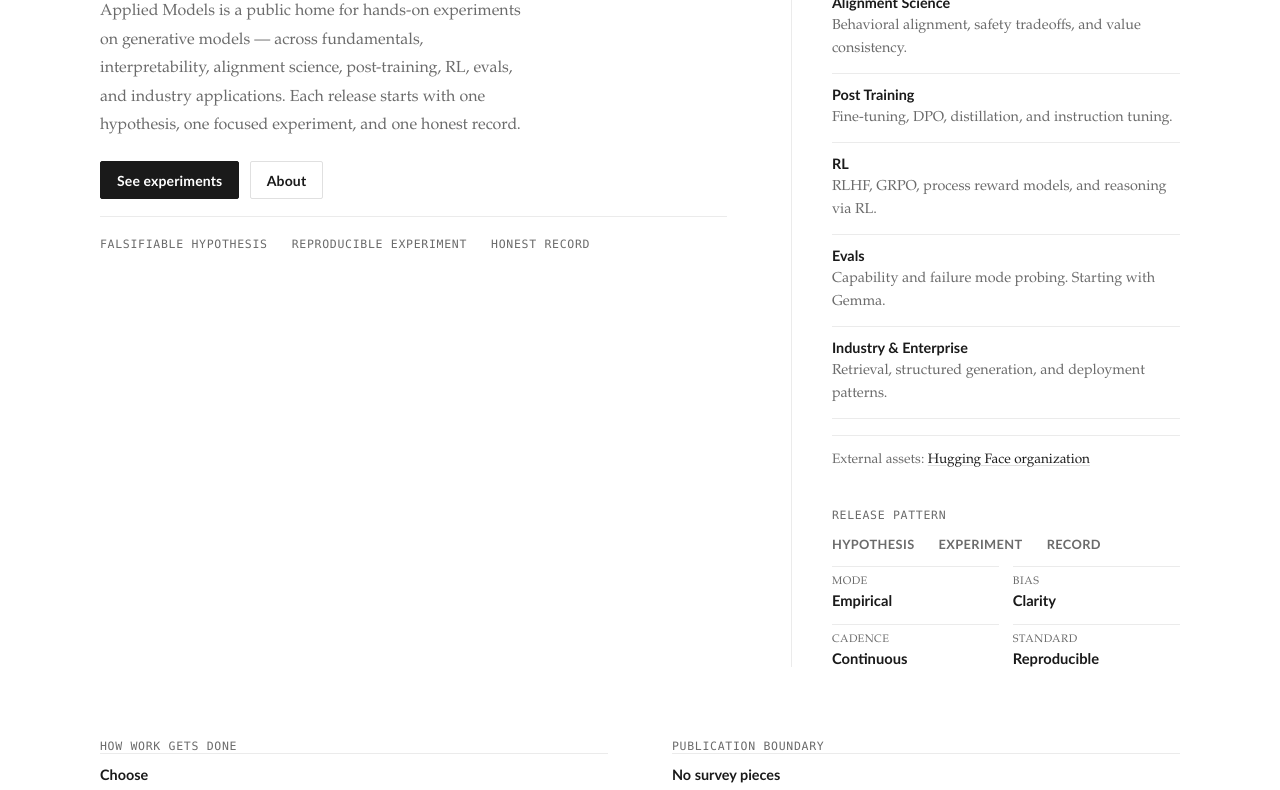
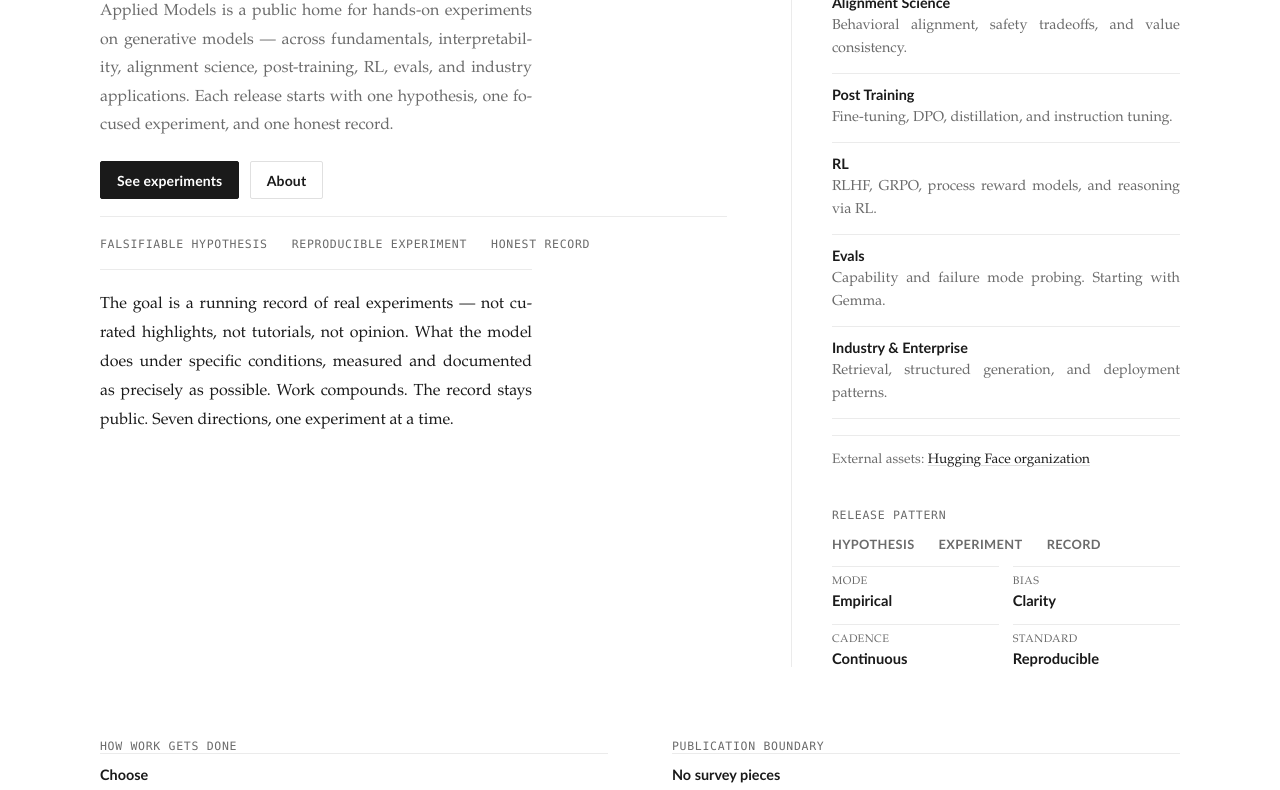
Before and after one commit to prachalabsai/appliedmodels.github.io, a website: page index.html in a window 1280 px wide. Shown: the part 365-1155 px from the top of the page. Drawn offline with Linux system fonts and the light colour scheme.

Commit message:
Add hero statement and justify text
Insert a new hero statement paragraph into index.html and the static site build (scripts/build.mjs). Add a .hero-statement rule and enable text-align: justify with hyphens: auto for various prose and metadata elements (hero, main copy, blockquotes, artifact summary/meta cells) to improve typography and readability. The CSS also adds spacing and a top rule to separate the statement from the hero content.

```diff
--- a/assets/style.css
+++ b/assets/style.css
@@ -167,10 +167,24 @@ main {
   color: var(--muted);
   font-size: 1rem;
   line-height: 1.78;
+  text-align: justify;
+  hyphens: auto;
 }
 
 .hero .lede {
   max-width: 54ch;
+}
+
+.hero-statement {
+  margin: 0;
+  max-width: 54ch;
+  color: var(--ink);
+  font-size: 1rem;
+  line-height: 1.82;
+  text-align: justify;
+  hyphens: auto;
+  padding-top: 1.25rem;
+  border-top: 1px solid var(--rule);
 }
 
 .hero-actions {
@@ -368,6 +382,8 @@ main {
   color: var(--muted);
   font-size: 0.9rem;
   line-height: 1.6;
+  text-align: justify;
+  hyphens: auto;
 }
 
 /* ─── Section head ───────────────────────────────────────── */
@@ -483,6 +499,8 @@ main {
 .artifact-summary-cell {
   min-width: 260px;
   font-size: 0.9rem;
+  text-align: justify;
+  hyphens: auto;
 }
 
 .artifact-meta-cell {
@@ -532,6 +550,8 @@ main {
   color: var(--muted);
   line-height: 1.65;
   font-size: 0.95rem;
+  text-align: justify;
+  hyphens: auto;
 }
 
 .meta-line {
@@ -583,6 +603,8 @@ main {
 .prose blockquote {
   color: var(--ink);
   line-height: 1.78;
+  text-align: justify;
+  hyphens: auto;
 }
 
 .prose ul,
--- a/index.html
+++ b/index.html
@@ -40,6 +40,11 @@
             <span>Reproducible experiment</span>
             <span>Honest record</span>
           </div>
+          <p class="hero-statement">
+            The goal is a running record of real experiments — not curated highlights, not tutorials, not opinion.
+            What the model does under specific conditions, measured and documented as precisely as possible.
+            Work compounds. The record stays public. Seven directions, one experiment at a time.
+          </p>
         </div>
         <aside class="hero-rail" aria-label="Applied Models at a glance">
           <section class="hero-note">
--- a/scripts/build.mjs
+++ b/scripts/build.mjs
@@ -566,6 +566,11 @@ async function buildHomePage(experiments, articles, notebooks) {
             <span>Reproducible experiment</span>
             <span>Honest record</span>
           </div>
+          <p class="hero-statement">
+            The goal is a running record of real experiments — not curated highlights, not tutorials, not opinion.
+            What the model does under specific conditions, measured and documented as precisely as possible.
+            Work compounds. The record stays public. Seven directions, one experiment at a time.
+          </p>
         </div>
         <aside class="hero-rail" aria-label="Applied Models at a glance">
           <section class="hero-note">
```
